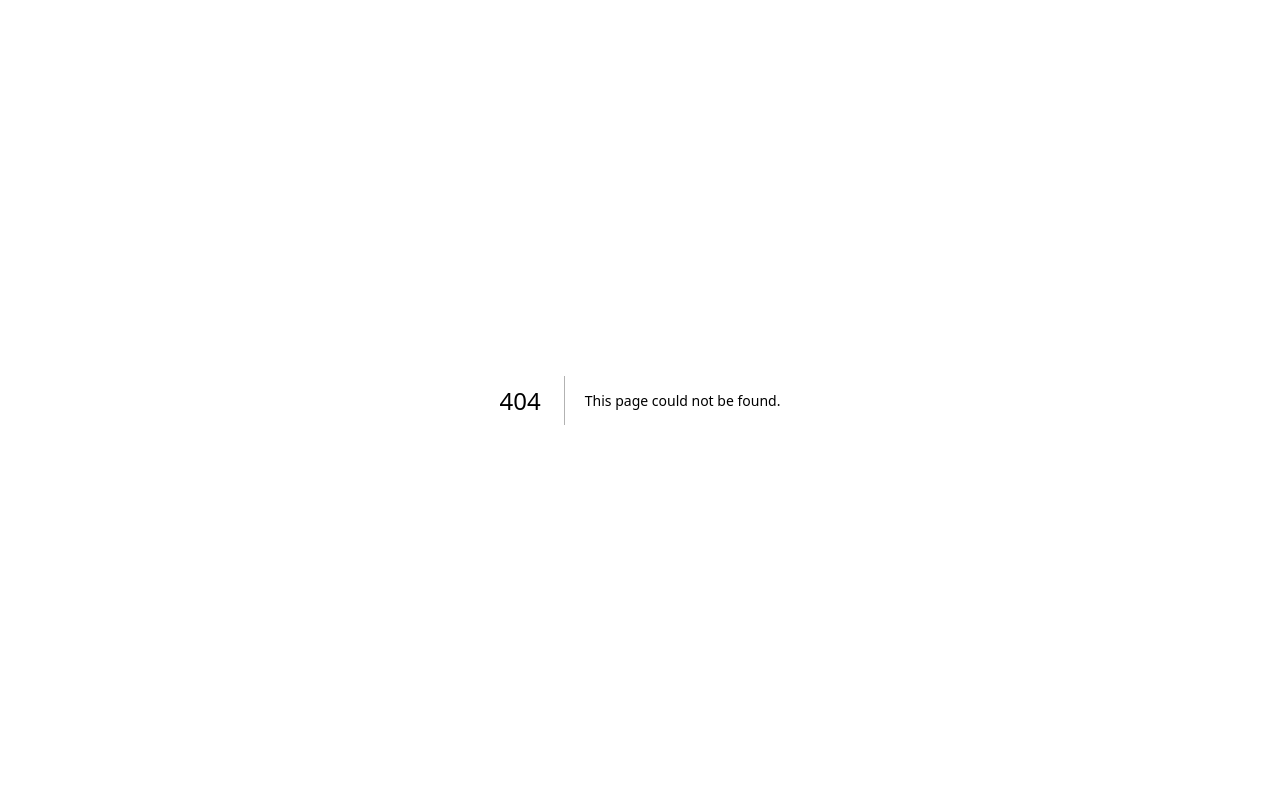
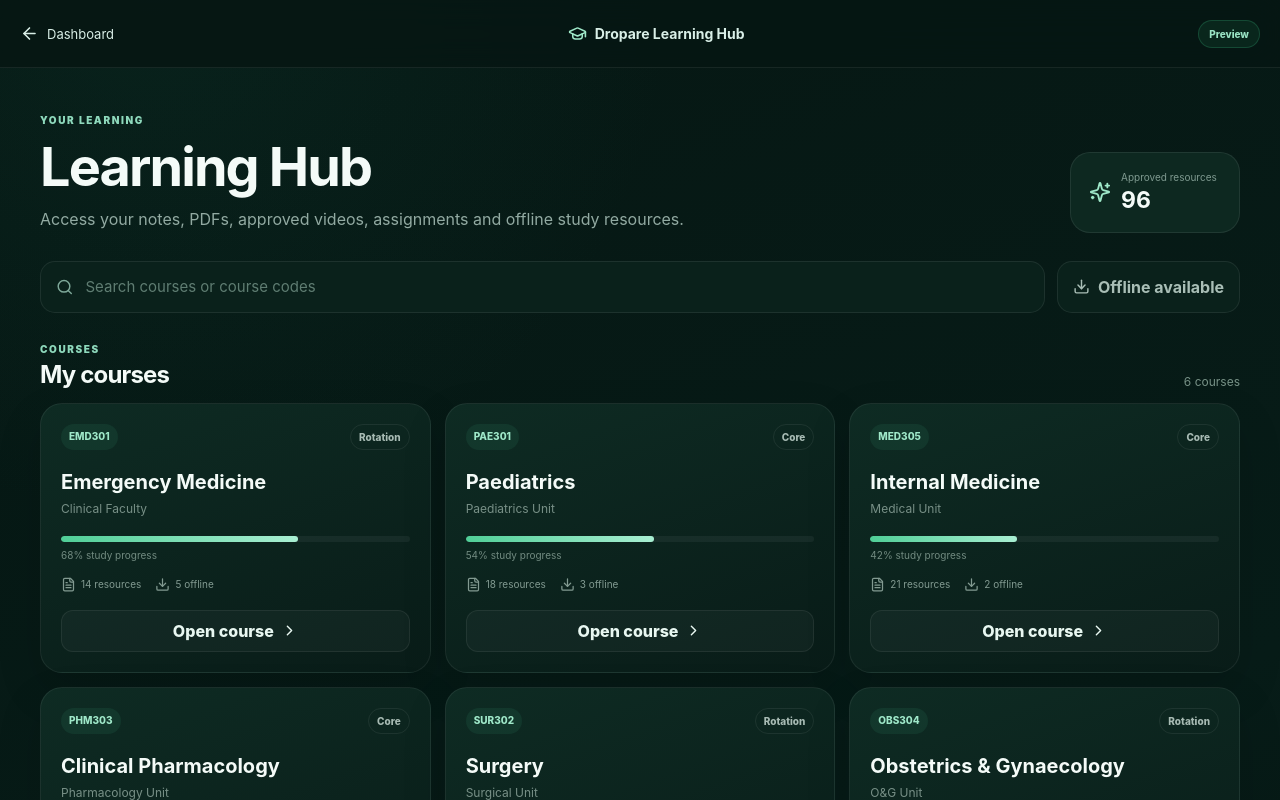
Before and after one commit to osafoopare299-cmd/student-results-portal-v2, a Next.js app in the folder student-results-portal/: page /education/student/learn in a window 1280 px wide. Before the commit this address had no page. Shown: the top 800 px of the page. Built offline with nearby package versions, Linux system fonts and the light colour scheme.

Commit message:
Add student learning hub route

```diff
--- /dev/null
+++ b/student-results-portal/app/education/student/learn/page.js
@@ -0,0 +1,10 @@
+import LearningHub from '../../learning-hub';
+
+export const metadata = {
+  title: 'Learning Hub | Dropare Education',
+  description: 'Student courses, approved learning materials, assignments and offline study resources.',
+};
+
+export default function StudentLearningPage() {
+  return <LearningHub mode="student"/>;
+}
```
